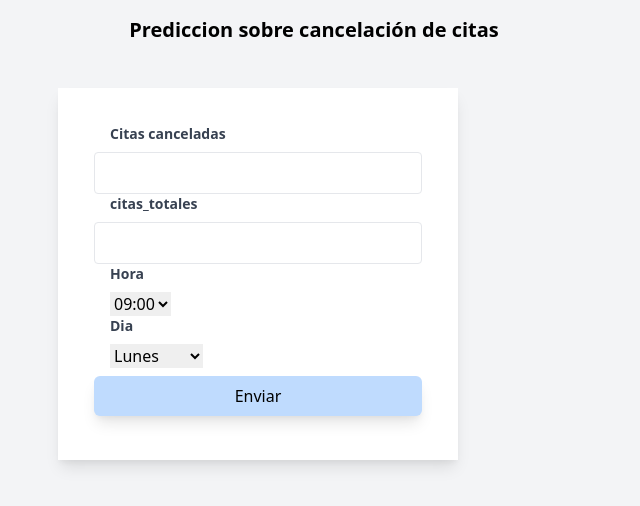
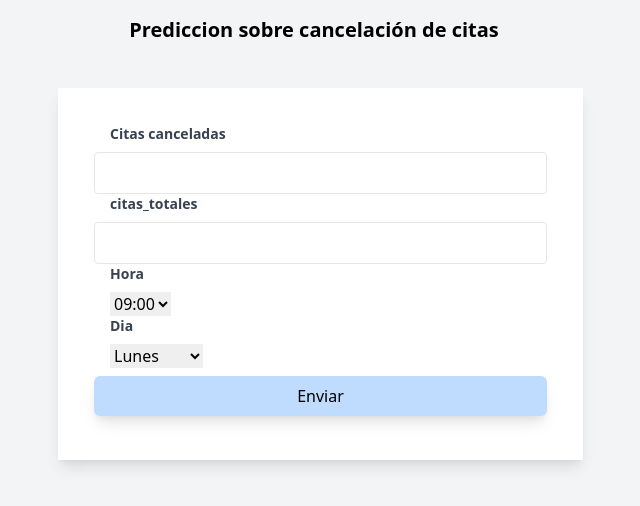
Before and after one commit to keren31/flask, a Flask app: page / in a window 1280 px wide. Shown: the top 506 px of the page, without its empty margins (326-966 px from the left). Run offline with Flask 3, Linux system fonts and the light colour scheme; parts of the project's set-up code (start-up, migrations or seed data) failed here and were passed over.

Commit message:
Update formulario.html

```diff
--- a/templates/formulario.html
+++ b/templates/formulario.html
@@ -42,7 +42,7 @@
     <h1 class="text-center mt-4 font-bold text-xl">Prediccion sobre cancelación de citas</h1><br>
     <div class="w-full max-w-lg mx-auto justify-center" >
 
-        <form id="formulario" onsubmit="clasificar(event)" class="shadow-lg p-9 mt-5 bg-white " style="width: 400px;">
+        <form id="formulario" onsubmit="clasificar(event)" class="shadow-lg p-9 mt-5 bg-white " style="width: 525px;">
 
             <label for="temperature-slider" class="pl-4 block text-gray-700 text-sm font-bold mb-2">Citas canceladas</label>
             <input
```
